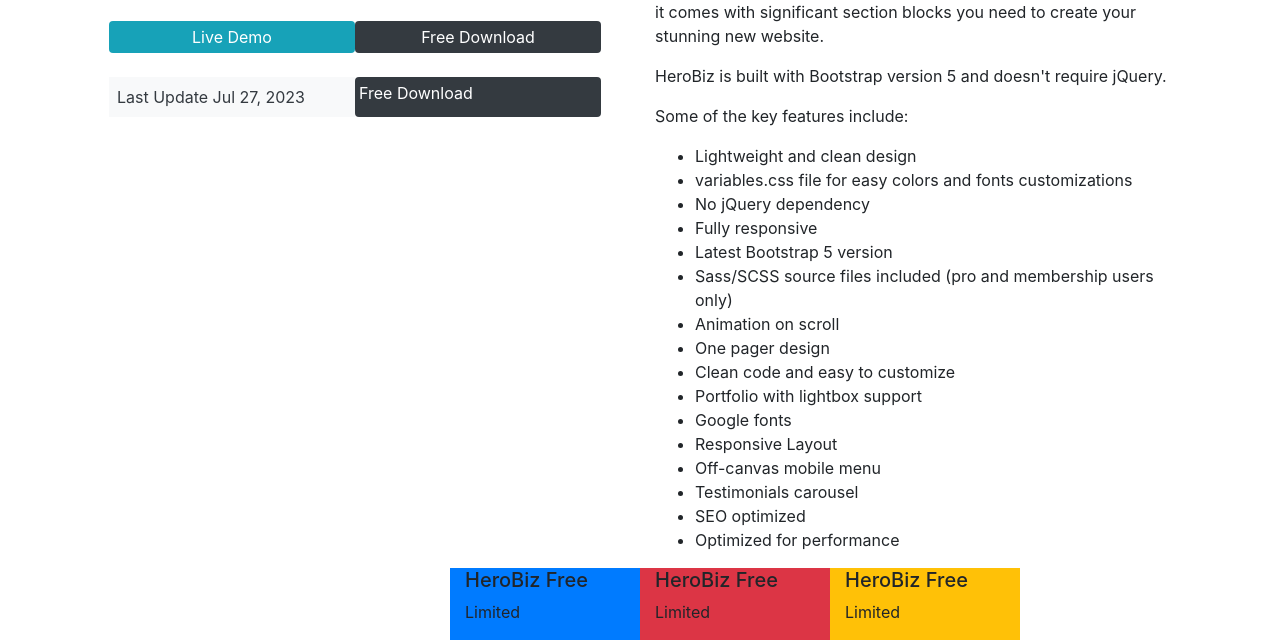
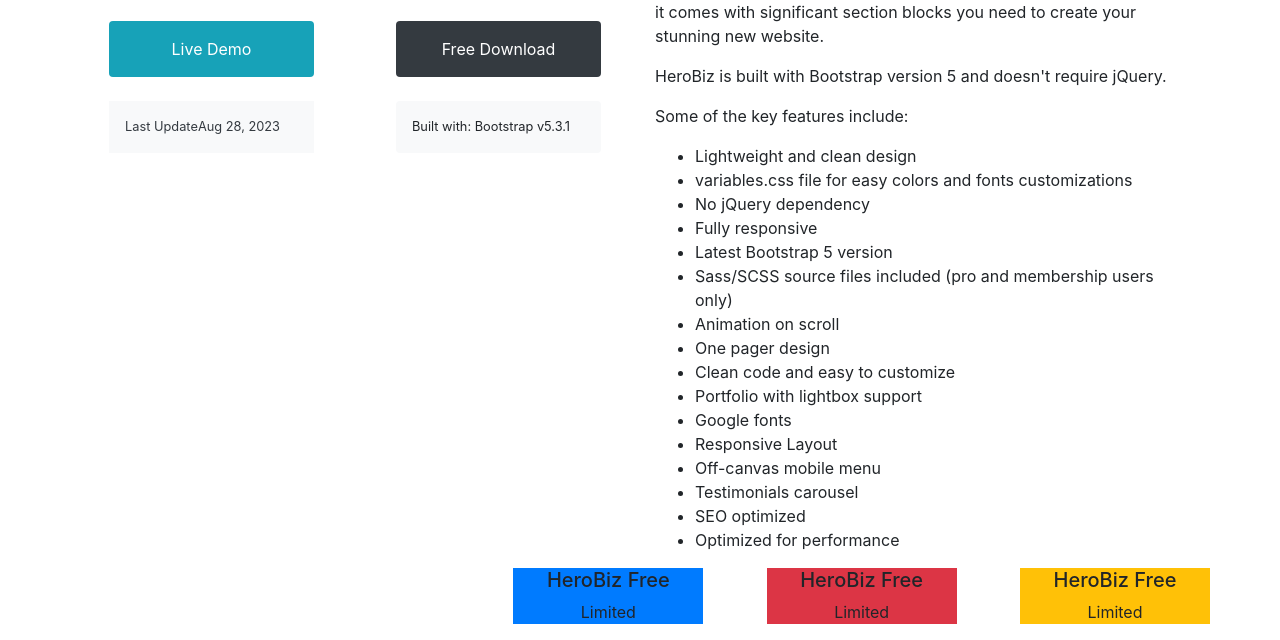
Before and after one commit to Mushahid-H/HeroBizWebsiteClone-Bootstrap, a plain HTML site: page index.html in a window 1280 px wide. Shown: the part 596-1236 px from the top of the page. Drawn offline with nearby package versions, Linux system fonts and the light colour scheme.

Commit message:
3rd commit

```diff
--- a/index.html
+++ b/index.html
@@ -36,20 +36,24 @@
               src="./HeroBiz.webp"
               alt="logo pic"
             />
-            <div class="row m-4">
-              <div class="col-6 btn-info rounded p-1 text-center">
+            <div class="row m-4 justify-content-between">
+              <div class="col-5 btn-info rounded p-3 text-center">
                 Live Demo
               </div>
-              <div class="col-6 btn-dark rounded p-1 text-center">
+              <div class="col-5 btn-dark rounded p-3 text-center">
                 Free Download
               </div>
             </div>
 
-            <div class="row m-4">
-              <div class="col-6 btn-info p-2 bg-light text-dark">
-                Last Update Jul 27, 2023
+            <div class="row m-4 justify-content-between">
+              <div class="col-5 p-3 bg-light text-dark d-flex">
+                <div class=".bold400 small">Last Update</div>
+                <nbsp>
+                <div class="small">Aug 28, 2023</div>
               </div>
-              <div class="col-6 btn-dark rounded p-1">Free Download</div>
+              <div class="col-5 bg-light rounded p-3 small">
+                Built with: Bootstrap v5.3.1
+              </div>
             </div>
           </div>
           <div class="col-lg-6">
@@ -114,19 +118,19 @@
             </ul>
           </div>
         </div>
-        <div class="row">
+        <div class="row justify-content-between">
           <div class="col-4"></div>
-          <div class="col-2 bg-primary">
-            <h5 class="align-content-center">HeroBiz Free</h5>
-            <p>Limited</p>
+          <div class="col-2 bg-primary text-center">
+            <h5 >HeroBiz Free</h5>
+            Limited
           </div>
-          <div class="col-2 bg-danger">
+          <div class="col-2 bg-danger text-center">
             <h5>HeroBiz Free</h5>
-            <p>Limited</p>
+            Limited
           </div>
-          <div class="col-2 bg-warning">
+          <div class="col-2 bg-warning text-center">
             <h5>HeroBiz Free</h5>
-            <p>Limited</p>
+            Limited
           </div>
         </div>
         <div class="row"></div>
--- a/style.css
+++ b/style.css
@@ -9,6 +9,9 @@
   font-weight: 600;
   font-stretch: extra-expanded;
 }
+.bold400 {
+  font-weight: 500;
+}
 
 body {
   background-color: #ffffffd7;
```
